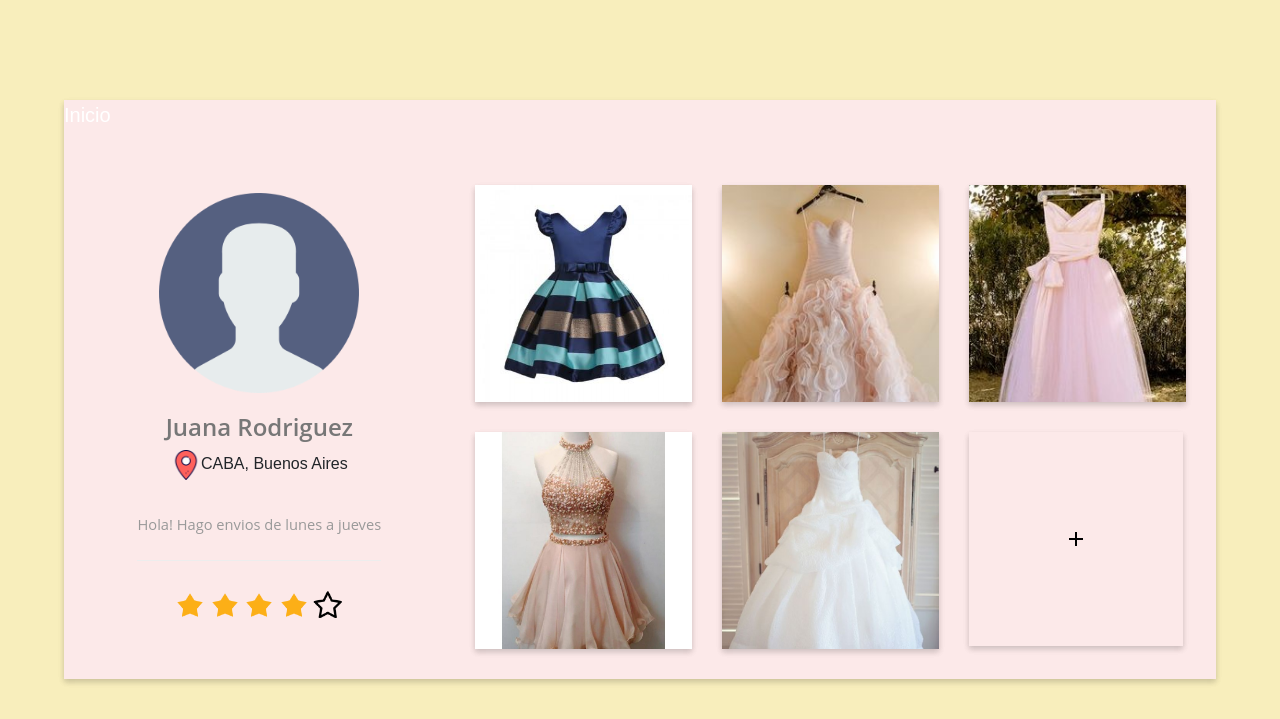
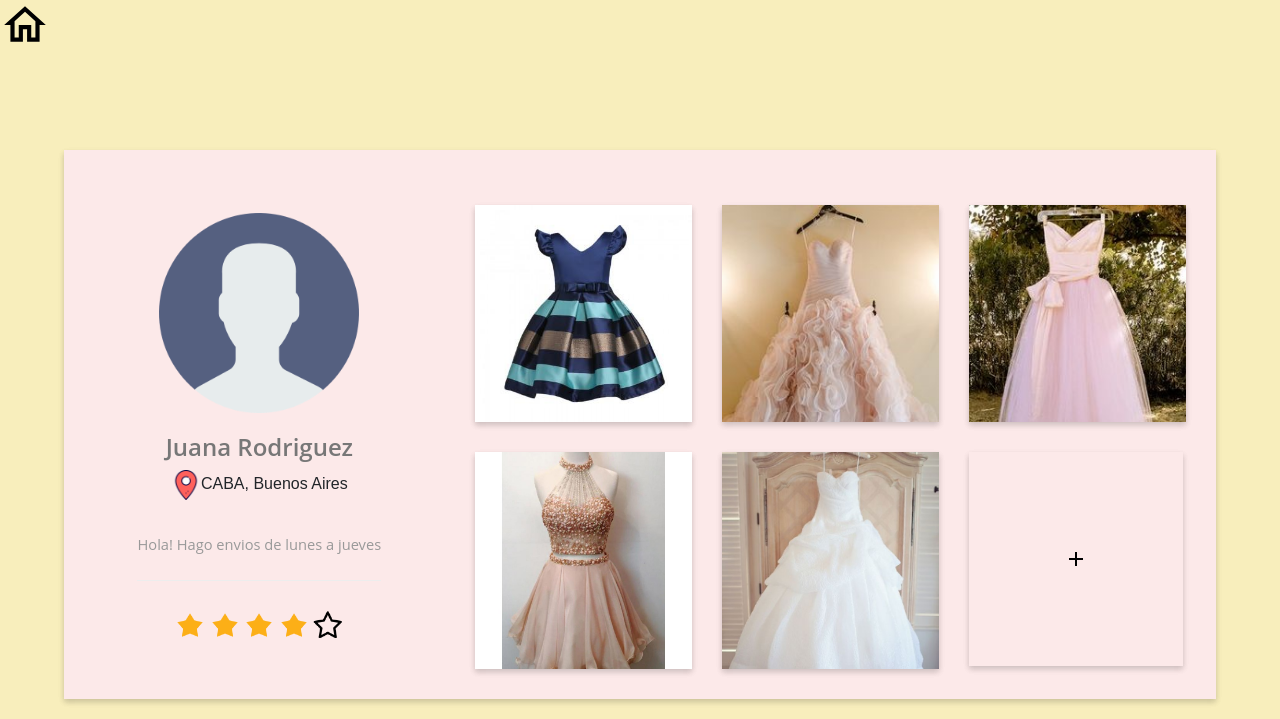
Before and after one commit to NicoIglesias/tp-integrador, a PHP site: page /perfil.php in a window 1280 px wide. Shown: the top 719 px of the page. Run offline with PHP 8.4, Linux system fonts and the light colour scheme.

Commit message:
boton home provisional agregado en el perfil

```diff
--- a/proyecto/perfil.php
+++ b/proyecto/perfil.php
@@ -103,12 +103,14 @@
       font-size: 20px;
     }
 
+
+
     }
   </style>
   <body>
+    <a href="index.php"> <img src="images/outline-home-24px.svg" style="width:50px"> </a>
+    <div class="container">
 
-    <div class="container">
-      <a href="index.php">Inicio</a>
 
 
   <main>
```
Also changed, not shown: proyecto/images/outline-home-24px.svg (added).
